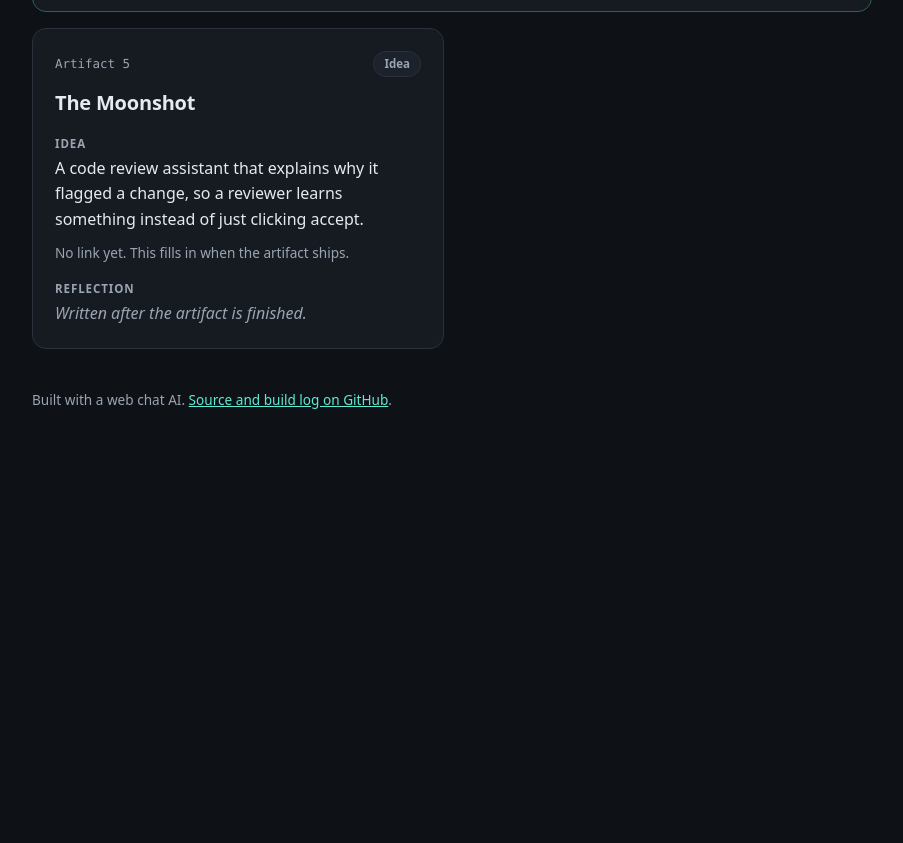
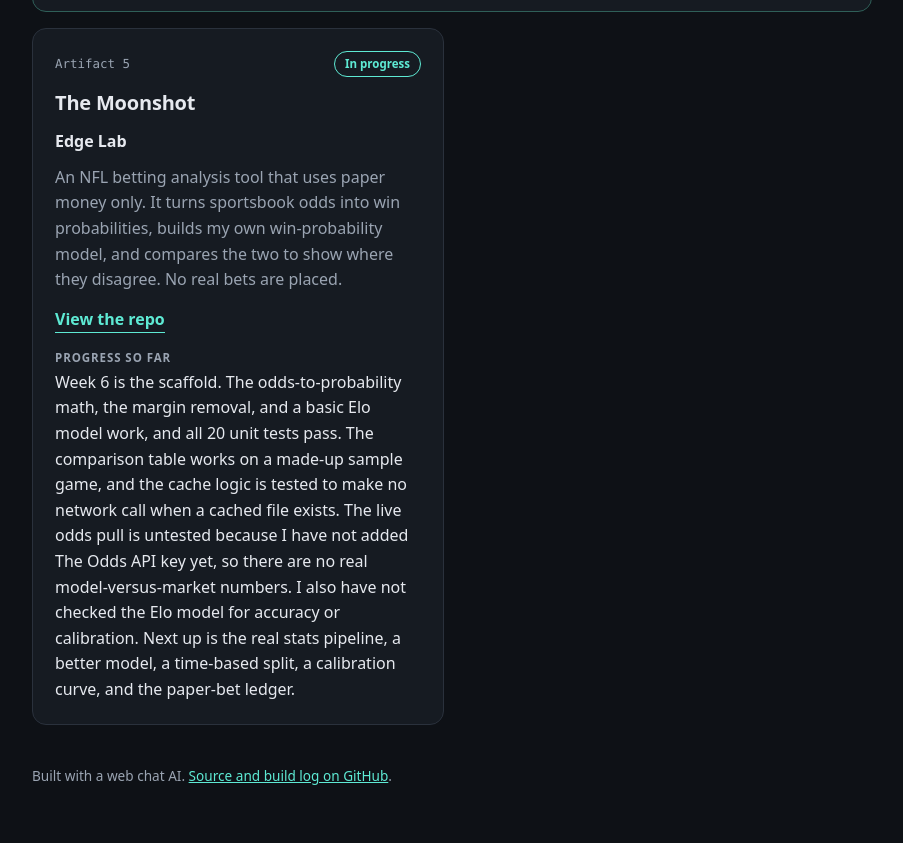
Before and after one commit to detrayV982/portfolio, a plain HTML site: page index.html in a window 1280 px wide. Shown: the part 2437-3280 px from the top of the page, without its empty margins (188-1091 px from the left). Before the commit the page ends 2904 px from the top, so only its background shows below. Drawn offline with Linux system fonts and the light colour scheme.

Commit message:
Update card 5 to Edge Lab progress
Claude-Session: https://claude.ai/code/session_01K9Lxw4ArW4vTfpXPfSGd2z
Co-Authored-By: Claude Sonnet 5.5 <noreply@anthropic.com>

```diff
--- a/index.html
+++ b/index.html
@@ -297,13 +297,15 @@ window.CARDS = [
   {
     number: 5,
     name: "The Moonshot",
-    status: "idea",
-    title: "",
-    link: "",
-    linkLabel: "",
-    summary: "",
-    idea: "A code review assistant that explains why it flagged a change, so a reviewer learns something instead of just clicking accept.",
-    reflection: "",
+    status: "progress",
+    title: "Edge Lab",
+    link: "https://github.com/detrayV982/edge-lab",
+    linkLabel: "View the repo",
+    summary:
+      "An NFL betting analysis tool that uses paper money only. It turns sportsbook odds into win probabilities, builds my own win-probability model, and compares the two to show where they disagree. No real bets are placed.",
+    idea: "",
+    reflection:
+      "Week 6 is the scaffold. The odds-to-probability math, the margin removal, and a basic Elo model work, and all 20 unit tests pass. The comparison table works on a made-up sample game, and the cache logic is tested to make no network call when a cached file exists. The live odds pull is untested because I have not added The Odds API key yet, so there are no real model-versus-market numbers. I also have not checked the Elo model for accuracy or calibration. Next up is the real stats pipeline, a better model, a time-based split, a calibration curve, and the paper-bet ledger.",
   },
 ];
   </script>
```
